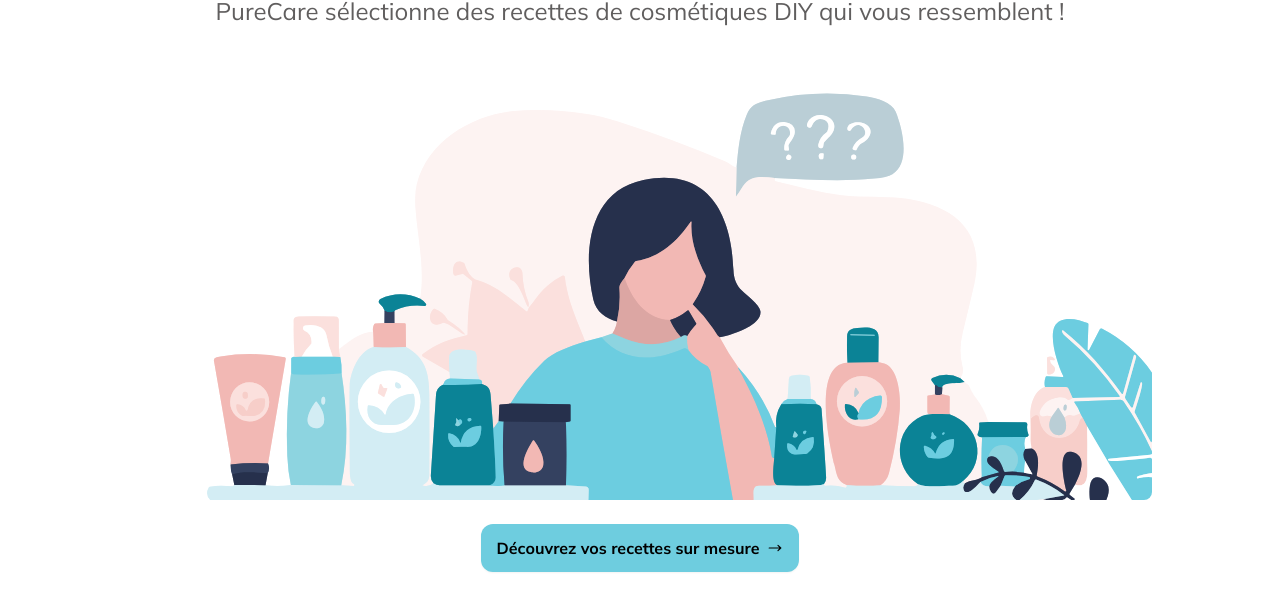
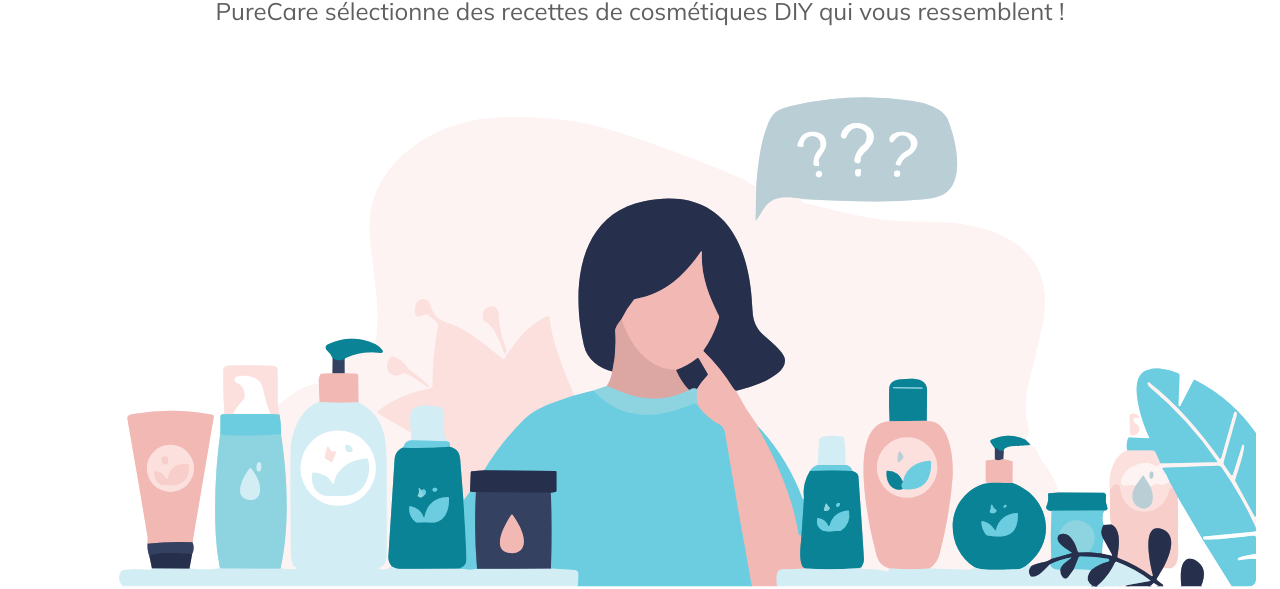
Before and after one commit to marionsmlg/purecare-nuxt, a Nuxt app: page / in a window 1280 px wide. Shown: the part 182-771 px from the top of the page. Built offline with nearby package versions, Linux system fonts and the light colour scheme; no server answers.

Commit message:
svg landing page

```diff
--- a/pages/index.vue
+++ b/pages/index.vue
@@ -94,7 +94,7 @@ useSeoMeta({
           </div> -->
         </div>
         <div class="mb-4 flex justify-center">
-          <WomanWondering class="md:rounded-lg max-w-5xl h-auto" />
+          <WomanWondering class="md:rounded-lg" />
         </div>
 
         <div class="flex justify-center p-2">
```
